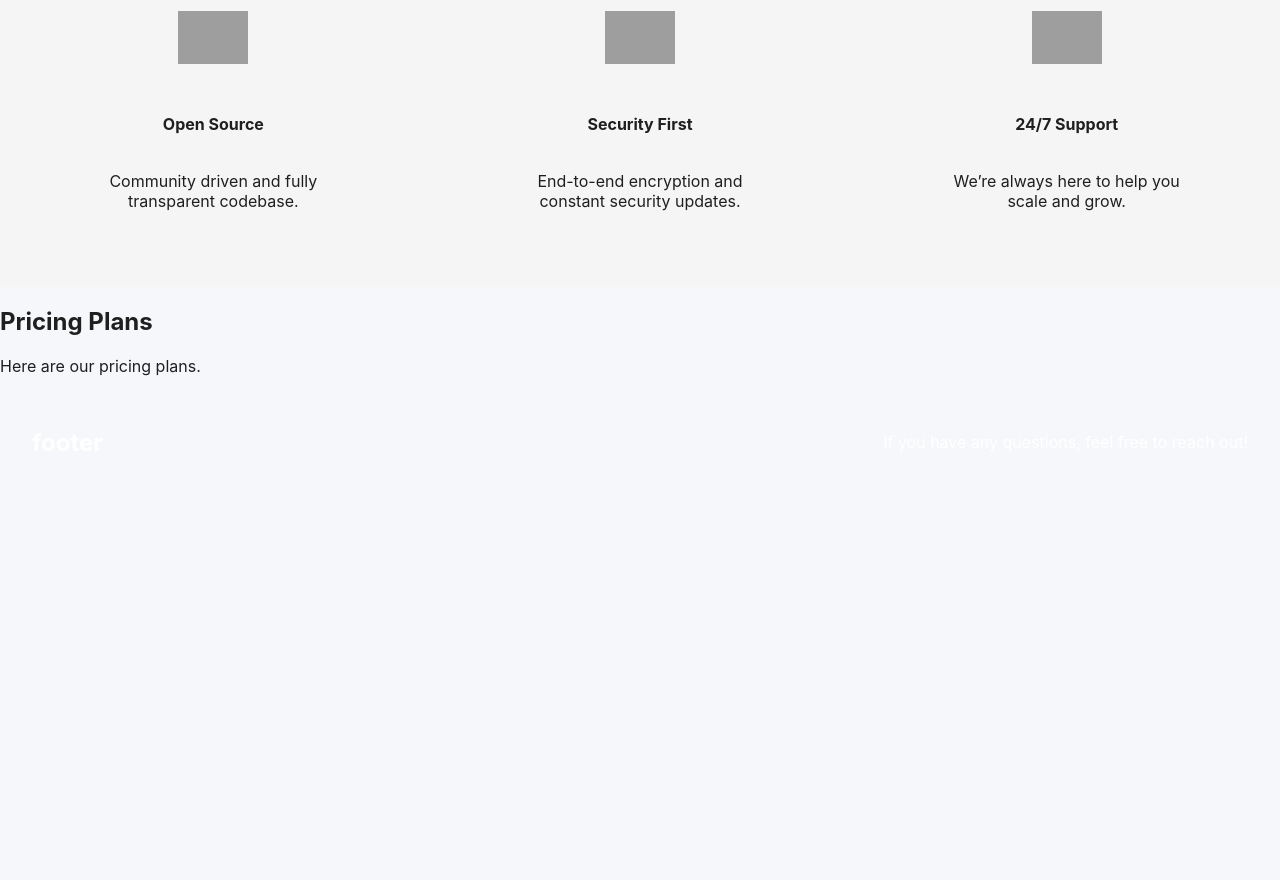
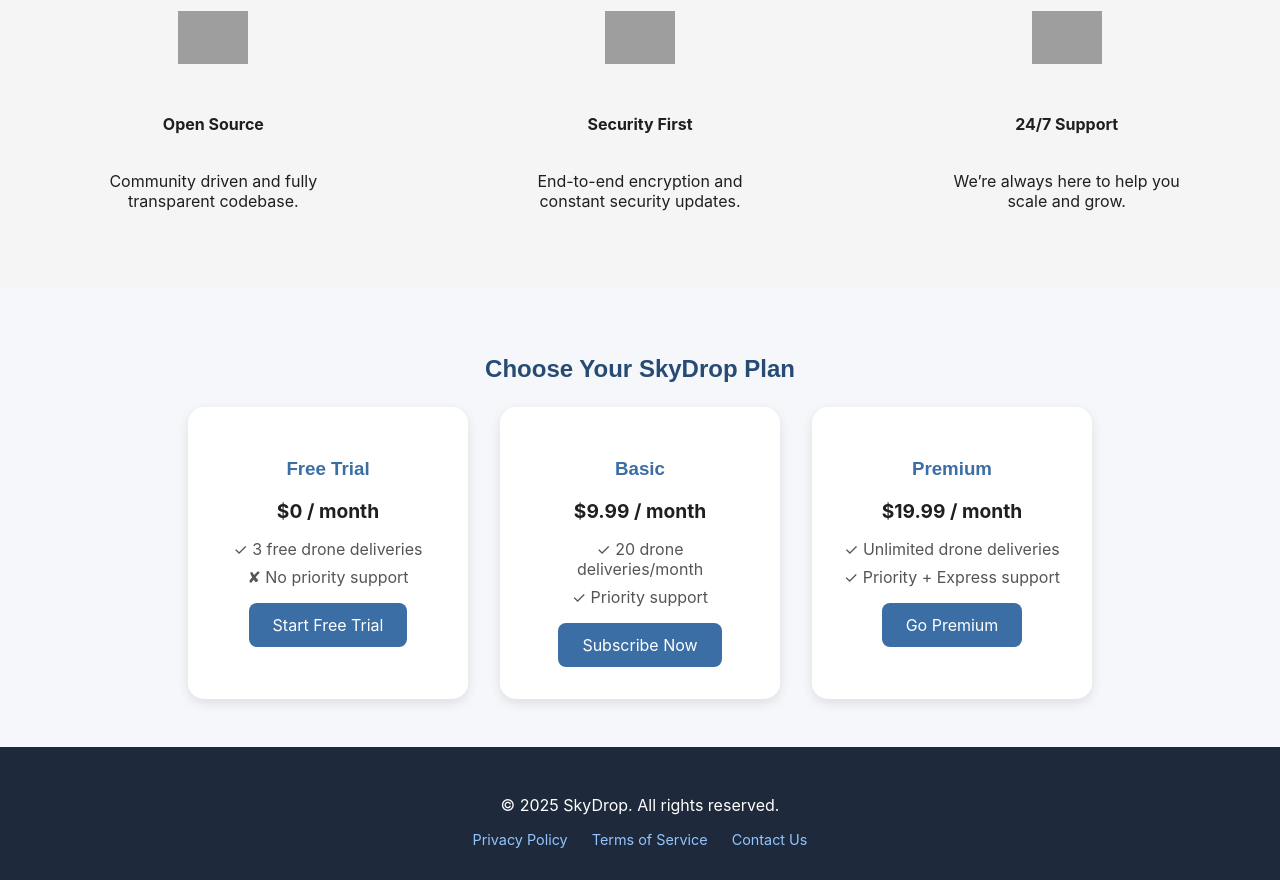
Before and after one commit to Mentor-KKS/01_WBS_Project_SkyDrop, a plain HTML site: page index.html in a window 1280 px wide. Shown: the part 2954-3834 px from the top of the page. Before the commit the page ends 3447 px from the top, so only its background shows below. Drawn offline with Linux system fonts and the light colour scheme; grey boxes are pictures that could not be loaded.

Commit message:
Update pricing and footer section

```diff
--- a/index.html
+++ b/index.html
@@ -184,14 +184,49 @@
         </div>
       </section>
 
-      <section id="prices">
-        <h2>Pricing Plans</h2>
-        <p>Here are our pricing plans.</p>
+      <section id="pricing">
+        <h2>Choose Your SkyDrop Plan</h2>
+        <div class="pricing-container">
+          <div class="plan-card">
+            <h3>Free Trial</h3>
+            <p class="price">$0 / month</p>
+            <ul>
+              <li>&#10003; 3 free drone deliveries</li>
+              <li>&#10008; No priority support</li>
+            </ul>
+            <button>Start Free Trial</button>
+          </div>
+          <div class="plan-card">
+            <h3>Basic</h3>
+            <p class="price">$9.99 / month</p>
+            <ul>
+              <li>&#10003; 20 drone deliveries/month</li>
+              <li>&#10003; Priority support</li>
+            </ul>
+            <button>Subscribe Now</button>
+          </div>
+          <div class="plan-card">
+            <h3>Premium</h3>
+            <p class="price">$19.99 / month</p>
+            <ul>
+              <li>&#10003; Unlimited drone deliveries</li>
+              <li>&#10003; Priority + Express support</li>
+            </ul>
+            <button>Go Premium</button>
+          </div>
+        </div>
       </section>
     </main>
+
     <footer>
-      <h2>footer</h2>
-      <p>If you have any questions, feel free to reach out!</p>
+      <div class="footer-container">
+        <p>&copy; 2025 SkyDrop. All rights reserved.</p>
+        <nav>
+          <a href="#">Privacy Policy</a>
+          <a href="#">Terms of Service</a>
+          <a href="#">Contact Us</a>
+        </nav>
+      </div>
     </footer>
   </body>
 </html>
--- a/style.css
+++ b/style.css
@@ -201,7 +201,7 @@ nav ul li:last-child {
   color: var(--color-accent);
 }
 
-/* Responsive Toggle anzeigen */
+/* Responsive Toggle */
 @media (max-width: 768px) {
   .menu-icon {
     display: block;
@@ -406,7 +406,7 @@ nav ul li:last-child {
     flex-direction: column;
     justify-content: center;
     padding: 2rem;
-    height: 80vh;
+    height: 100vh;
     gap: 2rem;
   }
 
@@ -472,3 +472,89 @@ nav ul li:last-child {
   object-fit: contain;
   margin-bottom: 20px;
 }
+
+/* Pricing Section */
+#pricing {
+  padding: 3rem;
+  text-align: center;
+  background-color: var(--color-background);
+}
+#pricing h2 {
+  margin-bottom: 1.5rem;
+  font-family: var(--font-heading);
+  color: var(--color-primary-dark);
+}
+.pricing-container {
+  display: flex;
+  justify-content: center;
+  gap: 2rem;
+  flex-wrap: wrap;
+}
+.plan-card {
+  background: white;
+  padding: 2rem;
+  border-radius: 16px;
+  box-shadow: 0 4px 12px rgba(0, 0, 0, 0.1);
+  width: 280px;
+  transition: transform 0.3s ease;
+}
+.plan-card:hover {
+  transform: translateY(-5px);
+}
+.plan-card h3 {
+  margin-bottom: 0.5rem;
+  font-family: var(--font-heading);
+  color: var(--color-primary);
+}
+.plan-card .price {
+  font-size: 1.2rem;
+  font-weight: bold;
+  margin-bottom: 1rem;
+  color: var(--color-text);
+}
+.plan-card ul {
+  list-style: none;
+  padding: 0;
+  margin: 0 0 1rem 0;
+}
+.plan-card li {
+  margin-bottom: 0.5rem;
+  color: var(--color-text-light);
+}
+.plan-card button {
+  padding: 0.75rem 1.5rem;
+  background-color: var(--color-primary);
+  color: white;
+  border: none;
+  border-radius: 8px;
+  cursor: pointer;
+  font-size: 1rem;
+  font-family: var(--font-main);
+}
+.plan-card button:hover {
+  background-color: var(--color-primary-dark);
+}
+/* Footer */
+footer {
+  background-color: #1e293b;
+  color: white;
+  padding: 2rem 1rem;
+  text-align: center;
+  font-family: var(--font-main);
+}
+.footer-container {
+  max-width: 1000px;
+  margin: 0 auto;
+}
+footer nav {
+  margin-top: 1rem;
+}
+footer a {
+  color: #93c5fd;
+  margin: 0 0.75rem;
+  text-decoration: none;
+  font-size: 0.9rem;
+}
+footer a:hover {
+  text-decoration: underline;
+}
```
